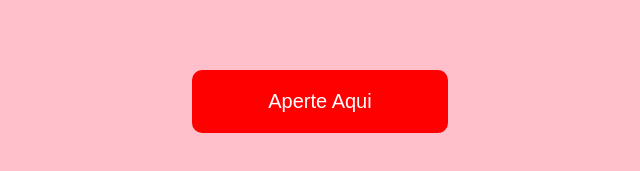
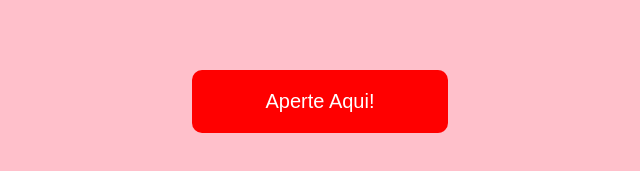
Before and after one commit to Reydroid/Repositorio_Gabriel, a plain HTML site: page index.html in a window 1280 px wide. Shown: the part 445-616 px from the top of the page, 320-960 px from the left. Drawn offline with Linux system fonts and the light colour scheme.

Commit message:
A bugo bugo

```diff
--- a/index.html
+++ b/index.html
@@ -77,7 +77,7 @@
     </div>
     </main>
     <footer class="footer__container">
-      <button class="button">Aperte Aqui</button>
+      <button class="button">Aperte Aqui!</button>
     </footer>
     <script src="./Script/index.js"></script>
   </body>
```
